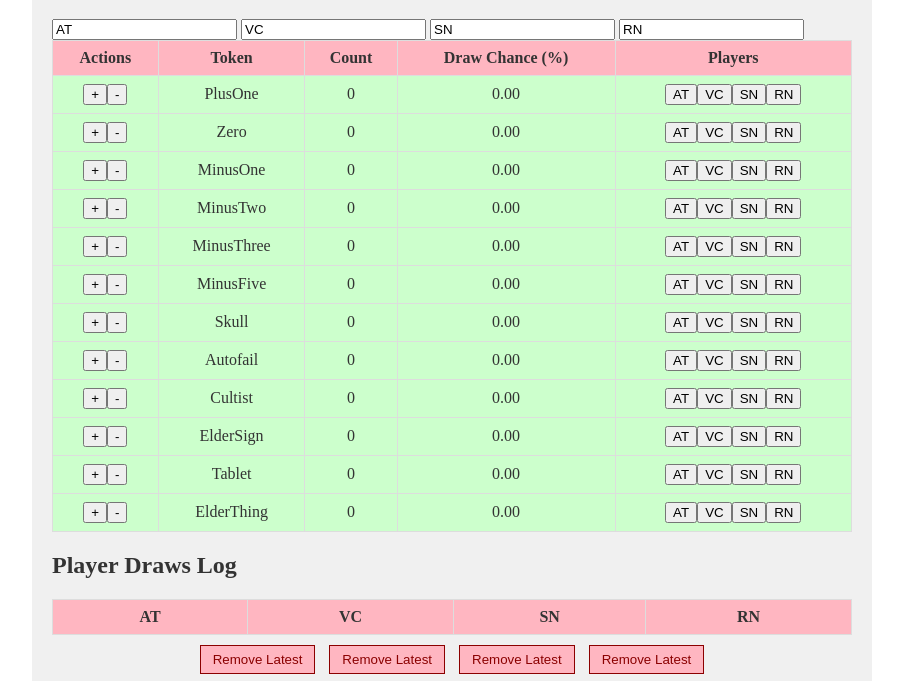
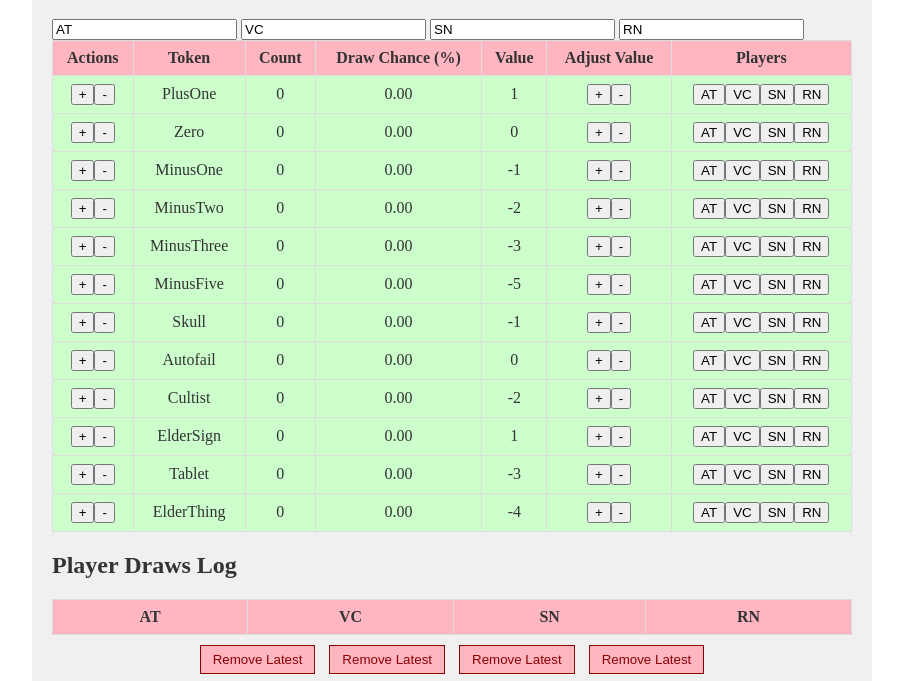
Before and after one commit to T-Type/Arkham-Chaos-Bag-Tracker, a plain HTML site: page index.html in a window 1280 px wide. Shown: the part 89-770 px from the top of the page, without its empty margins (188-1091 px from the left). Drawn offline with Linux system fonts and the light colour scheme.

Commit message:
Added value adjustment but not functional yet

```diff
--- a/index.html
+++ b/index.html
@@ -21,6 +21,8 @@
         <th>Token</th>
         <th>Count</th>
         <th>Draw Chance (%)</th>
+        <th>Value</th>
+        <th>Adjust Value</th>
         <th>Players</th>
       </tr>
     </thead>
--- a/script.js
+++ b/script.js
@@ -1,11 +1,13 @@
 document.addEventListener('DOMContentLoaded', () => {
   // Define token types
-    const tokenTypes = ['plusOne', , 'zero', 'minusOne', 'minusTwo', 'minusThree', 'minusFive', 'skull', 'autofail', 'cultist', 'elderSign', 'tablet', 'elderThing'];
+  const tokenTypes = ['plusOne', 'zero', 'minusOne', 'minusTwo', 'minusThree', 'minusFive', 'skull', 'autofail', 'cultist', 'elderSign', 'tablet', 'elderThing'];
 
-    // Define token counts
+  // Define token counts and values
   const tokenCounts = {};
+  const tokenValues = {};
   tokenTypes.forEach(token => {
     tokenCounts[token] = 0;
+    tokenValues[token] = getTokenValue(token); // Initial values
   });
 
   // Define draw log
@@ -144,6 +146,12 @@ document.addEventListener('DOMContentLoaded', () => {
     });
   }
 
+  // Function to adjust token value
+  window.adjustTokenValue = function(token, adjustment) {
+    tokenValues[token] += adjustment;
+    document.getElementById(`${token}Value`).textContent = tokenValues[token];
+  };
+
   // Dynamically generate token rows
   const tokenTableBody = document.querySelector('.token-table tbody');
   tokenTypes.forEach(token => {
@@ -177,6 +185,24 @@ document.addEventListener('DOMContentLoaded', () => {
     drawChanceSpan.textContent = '0.00';
     drawChanceColumn.appendChild(drawChanceSpan);
     row.appendChild(drawChanceColumn);
+    // Value column
+    const valueColumn = document.createElement('td');
+    const tokenValueSpan = document.createElement('span');
+    tokenValueSpan.id = `${token}Value`;
+    tokenValueSpan.textContent = tokenValues[token];
+    valueColumn.appendChild(tokenValueSpan);
+    row.appendChild(valueColumn);
+    // Adjust value column
+    const adjustValueColumn = document.createElement('td');
+    const increaseValueButton = document.createElement('button');
+    increaseValueButton.textContent = '+';
+    increaseValueButton.onclick = () => adjustTokenValue(token, 1);
+    const decreaseValueButton = document.createElement('button');
+    decreaseValueButton.textContent = '-';
+    decreaseValueButton.onclick = () => adjustTokenValue(token, -1);
+    adjustValueColumn.appendChild(increaseValueButton);
+    adjustValueColumn.appendChild(decreaseValueButton);
+    row.appendChild(adjustValueColumn);
     // Players column
     const playersColumn = document.createElement('td');
     for (let i = 1; i <= 4; i++) {
```
Lines whose indentation alone changed are shown as unchanged.
